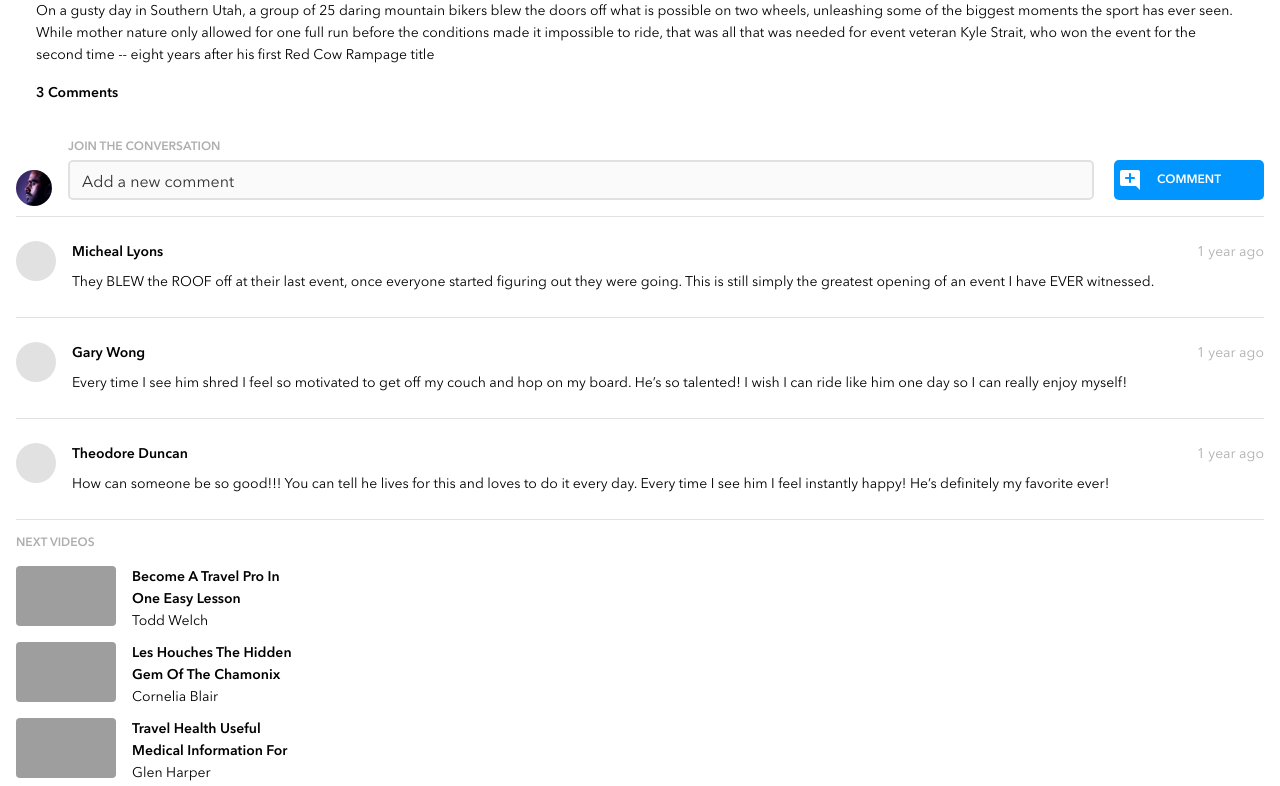
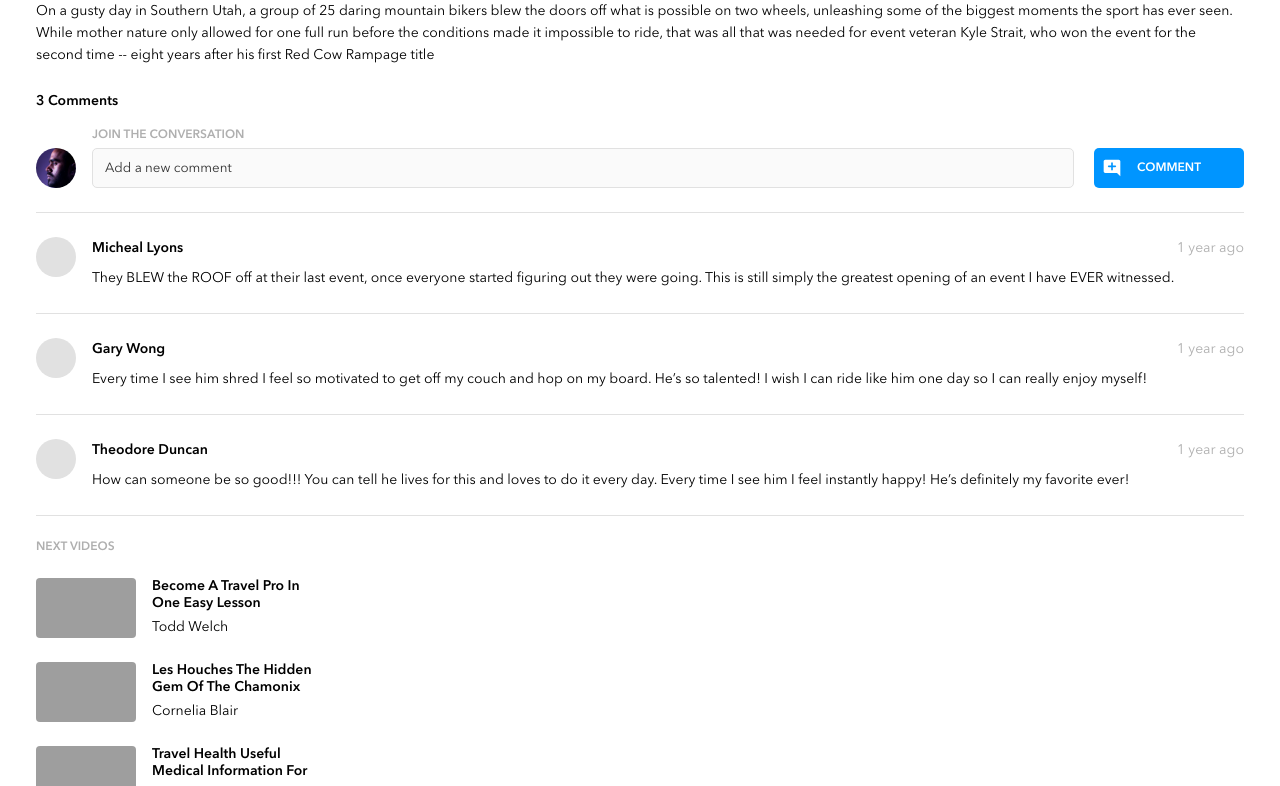
Before and after one commit to paulineleonor/brainflix, a React (Create React App) app: page / in a window 1280 px wide. Shown: the part 980-1766 px from the top of the page. Built offline with nearby package versions, Linux system fonts and the light colour scheme; grey boxes are pictures that could not be loaded.

Commit message:
Style comments section and sidebar for tablet

```diff
--- a/src/components/avatar/Avatar.scss
+++ b/src/components/avatar/Avatar.scss
@@ -25,6 +25,10 @@
     }
   }
 
+  &--form {
+    margin: 2rem 1.6rem 0 0;
+  }
+
   &--comments {
     margin-right: 1.6rem;
   }
--- a/src/components/button/Button.scss
+++ b/src/components/button/Button.scss
@@ -23,6 +23,8 @@
 
   &--comment {
     background-image: url("../../assets/Icons/add_comment.svg");
+    background-position: 6% 50%;
+    background-size: 2rem;
   }
 
   &--search {
--- a/src/components/comments/Comments.scss
+++ b/src/components/comments/Comments.scss
@@ -3,6 +3,10 @@
 
 .comments {
   padding: 0 1.6rem;
+
+  @include tablet {
+    padding: 0 3.6rem;
+  }
   &__wrapper {
     border-top: 1px solid $brand-secondary-3;
   }
--- a/src/components/form/Form.jsx
+++ b/src/components/form/Form.jsx
@@ -1,5 +1,6 @@
 import React from "react";
 import Button from "../button/Button";
+import Avatar from "../avatar/Avatar";
 import "./Form.scss";
 
 function Form() {
@@ -15,9 +16,10 @@ function Form() {
   return (
     <div className="form">
       <article className="form__wrapper">
-        <div className="form__icon">
+        <Avatar avatarClass="avatar avatar--form" imageClass="avatar__image" />
+        {/* <div className="form__icon">
           <div className="form__photo"></div>
-        </div>
+        </div> */}
         <form className="form__inner">
           <div className="form__field">
             <h2 className="form__label">Join the conversation</h2>
--- a/src/components/form/Form.scss
+++ b/src/components/form/Form.scss
@@ -6,24 +6,9 @@
     padding: 0 1.6rem 1.6rem 1.6rem;
     display: flex;
     width: 100%;
-  }
-  &__icon {
-    height: 3.6rem;
-    width: 3.6rem;
-    margin-top: 2.2rem;
-    margin-right: 1.6rem;
-  }
-
-  &__photo {
-    height: inherit;
-    width: inherit;
-    background-image: url("../../assets/Images/Mohan-muruge.jpg");
-    background-size: cover;
-    background-position: 20% 50%;
-    border-radius: 50%;
 
     @include tablet {
-      margin-top: 0.8rem;
+      padding: 0 3.6rem 2.4rem 3.6rem;
     }
   }
 
@@ -39,20 +24,25 @@
   }
 
   &__input {
-    all: unset;
+    // all: unset;
     background-color: $brand-secondary-4;
-    border: 2px solid $brand-secondary-3;
+    border: 1px solid $brand-secondary-3;
     height: 8rem;
     border-radius: 5px;
     padding: 1.2rem;
     margin-bottom: 1.6rem;
-
+    font-family: "AvenirNext";
+    resize: none;
+    &:focus {
+      border: 2px solid $brand-primary-2;
+    }
     &::placeholder {
       color: $brand-primary-1;
+      font-family: "AvenirNext";
     }
 
     @include tablet {
-      height: 1.2rem;
+      height: 4rem;
       margin-bottom: 0;
       overflow: hidden;
     }
--- a/src/components/header/Header.scss
+++ b/src/components/header/Header.scss
@@ -8,7 +8,6 @@
     flex-direction: column;
     align-items: center;
     padding: 1.6rem;
-    max-width: $desktop-max-width;
 
     @include tablet {
       flex-direction: row;
@@ -20,6 +19,8 @@
 
     @include desktop {
       margin: 0 auto;
+      max-width: $desktop-max-width;
+      padding: 1.6rem 0;
     }
   }
 
--- a/src/components/sidebar/Sidebar.scss
+++ b/src/components/sidebar/Sidebar.scss
@@ -3,7 +3,15 @@
 
 .sidebar {
   padding: 1.6rem 1.6rem 0 1.6rem;
+
+  @include tablet {
+    padding: 2.4rem 3.6rem 0 3.6rem;
+  }
   &__title {
     margin-bottom: 1.6rem;
+
+    @include tablet {
+      margin-bottom: 2.4rem;
+    }
   }
 }
--- a/src/components/sidebarvideo/SideBarVideo.scss
+++ b/src/components/sidebarvideo/SideBarVideo.scss
@@ -4,6 +4,10 @@
 .sidebar {
   &__video {
     margin-bottom: 1.6rem;
+
+    @include tablet {
+      margin-bottom: 2.4rem;
+    }
   }
   &__container {
     width: 10rem;
@@ -26,6 +30,7 @@
   &__name {
     font-weight: 600;
     width: 16rem;
+    line-height: normal;
   }
 
   &__wrapper {
--- a/src/components/video-details/VideoDetails.scss
+++ b/src/components/video-details/VideoDetails.scss
@@ -5,7 +5,7 @@
   padding: 1.6rem;
 
   @include tablet {
-    padding: 3.6rem;
+    padding: 3.6rem 3.6rem 1.6rem 3.6rem;
   }
 
   &__title {
@@ -82,6 +82,10 @@
 
   &__description {
     margin-bottom: 1.6rem;
+
+    @include tablet {
+      margin-bottom: 2.4rem;
+    }
   }
 
   &__comments {
--- a/src/components/video-section/VideoContent.scss
+++ b/src/components/video-section/VideoContent.scss
@@ -15,10 +15,10 @@
 
   &__image {
     width: 100%;
-    max-width: $desktop-max-width;
+    margin: 0 auto;
 
     @include desktop {
-      margin: 0 auto;
+      max-width: $desktop-max-width;
     }
   }
 }
```
